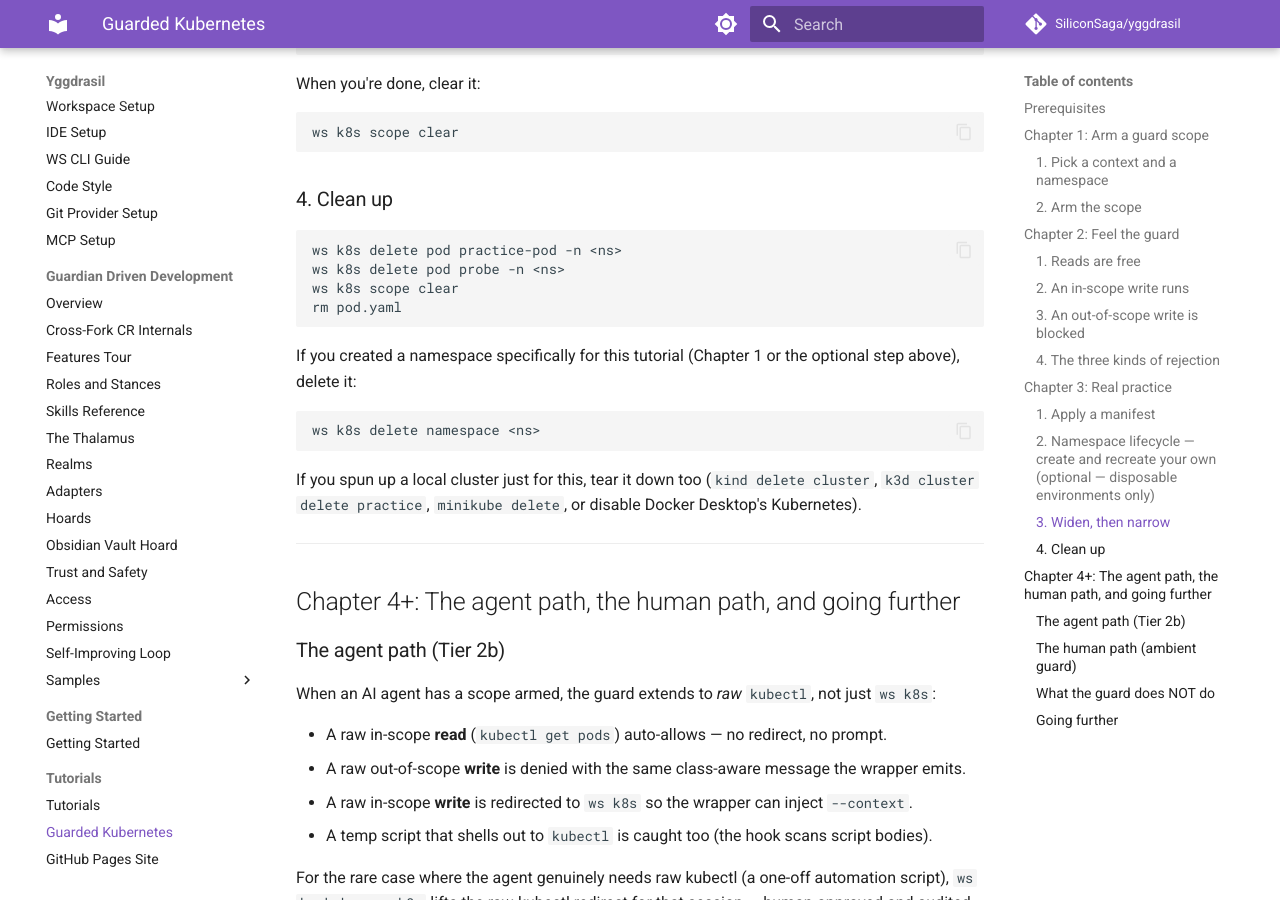
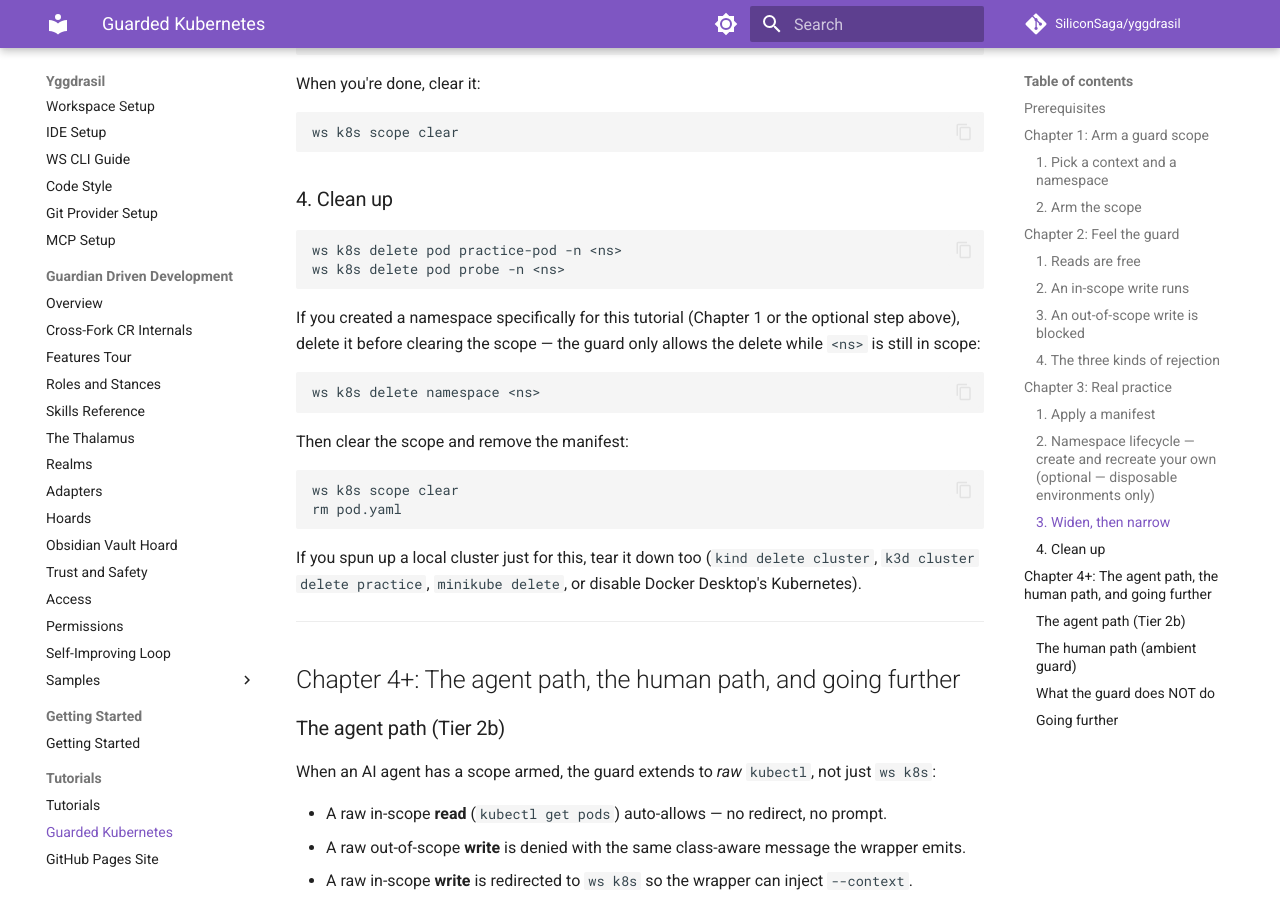
Before and after one commit to SiliconSaga/yggdrasil, an MkDocs documentation site: the page built from docs/tutorials/guarded-kubernetes.md, in a window 1280 px wide and 900 px high, scrolled down 5278 px. Built offline with MkDocs 1.6.1 and Material for MkDocs 9.7.7, drawn with Linux system fonts in a browser that asks for light colours; comment, search, counter and statistics services are not loaded.

Commit message:
fix: ws push option-first parsing and tutorial cleanup ordering
Two bugs surfaced in code review.

scripts/ws: ws push consumed $1 as the component unconditionally before the
flag loop, so option-first invocations like `ws push --remote foo` assigned
the flag name to comp. Replaced the early comp assignment and shift with a
comp_set sentinel in the loop — first positional arg sets comp, second sets
branch, flags accepted in any position. Addresses Copilot and CodeRabbit
inline findings on PR #115.

docs/tutorials/guarded-kubernetes.md: the optional namespace delete step
appeared after `ws k8s scope clear`, but the guard only permits the delete
while the namespace is still in scope. Reordered the cleanup block so
namespace deletion comes before scope clear, with an explanatory note.
Addresses CodeRabbit outside-diff finding on PR #115.

Co-Authored-By: Rasmus Praestholm <rpraestholm@nvidia.com>

````diff
--- a/docs/tutorials/guarded-kubernetes.md
+++ b/docs/tutorials/guarded-kubernetes.md
@@ -184,14 +184,19 @@ ws k8s scope clear
 ```bash
 ws k8s delete pod practice-pod -n <ns>
 ws k8s delete pod probe -n <ns>
-ws k8s scope clear
-rm pod.yaml
 ```
 
-If you created a namespace specifically for this tutorial (Chapter 1 or the optional step above), delete it:
+If you created a namespace specifically for this tutorial (Chapter 1 or the optional step above), delete it before clearing the scope — the guard only allows the delete while `<ns>` is still in scope:
 
 ```bash
 ws k8s delete namespace <ns>
+```
+
+Then clear the scope and remove the manifest:
+
+```bash
+ws k8s scope clear
+rm pod.yaml
 ```
 
 If you spun up a local cluster just for this, tear it down too (`kind delete cluster`, `k3d cluster delete practice`, `minikube delete`, or disable Docker Desktop's Kubernetes).
````
Also changed, not shown: 1 other file.
